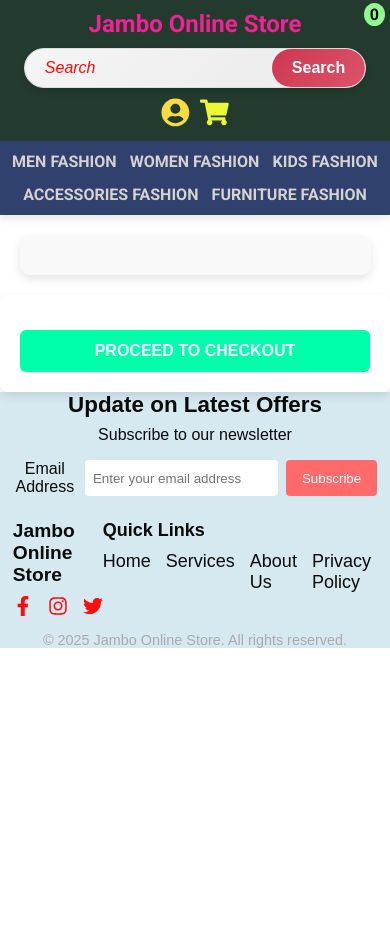
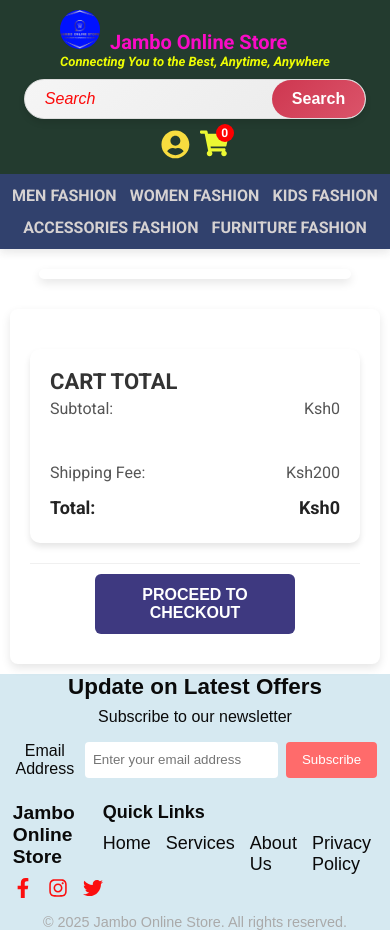
Before and after one commit to jeffsonsenior/JAMBO-ONLINE-STORE, a React (Vite) app in the folder frontend/: page /cart in a window 390 px wide. Before the commit the page ends 844 px from the top, so only its background shows below. Built offline with nearby package versions, Linux system fonts and the light colour scheme.

Commit message:
implementation of cart total and check out

```diff
--- a/frontend/src/App.css
+++ b/frontend/src/App.css
@@ -41,4 +41,4 @@ import { ToastContainer, toast } from 'react-toastify';
 
 .read-the-docs {
   color: #888;
-}
+}**/
--- a/frontend/src/Context/ShopContext.jsx
+++ b/frontend/src/Context/ShopContext.jsx
@@ -10,6 +10,7 @@ const ShopContextProvider = ({ children }) => {
   const [cartItems, setCartItems] = useState({}); // Cart state
 
   const currency = "Ksh"; // Default currency
+  const delivery_fee = 200; // Delivery fee
 
   // Function to add items to the cart
   const addToCart = (itemId, size) => {
@@ -96,6 +97,7 @@ const ShopContextProvider = ({ children }) => {
     getCartCount,
     getCartAmount,
     updateSearchTerm,
+    delivery_fee,
   };
 
   return <ShopContext.Provider value={value}>{children}</ShopContext.Provider>;
--- /dev/null
+++ b/frontend/src/components/CartTotal/CartTotal.css
@@ -0,0 +1,44 @@
+.cart-total-container {
+  background: #ffffff;
+  padding: 20px;
+  border-radius: 10px;
+  box-shadow: 0px 4px 6px rgba(0, 0, 0, 0.1);
+  width: 100%;
+  max-width: 800px;
+  margin: 20px auto;
+}
+
+.cart-title h2 {
+  font-size: 22px;
+  font-weight: 600;
+  color: #333;
+  text-align: left;
+  margin-bottom: 5px;
+}
+
+.cart-total-details {
+  display: flex;
+  flex-direction: column;
+  gap: 10px;
+}
+
+.cart-row {
+  display: flex;
+  justify-content: space-between;
+  font-size: 16px;
+  color: #555;
+  margin-bottom: 5px;
+
+}
+
+.cart-divider {
+  border: none;
+  background: #ddd;
+  margin: 10px 0;
+}
+
+.cart-total {
+  font-size: 18px;
+  font-weight: bold;
+  color: #222;
+}
--- a/frontend/src/components/CartTotal/CartTotal.jsx
+++ b/frontend/src/components/CartTotal/CartTotal.jsx
@@ -1,11 +1,32 @@
-import React from 'react'
+import React, { useContext } from 'react';
+import { ShopContext } from '../../context/shopContext';
+import './CartTotal.css';
 
 const CartTotal = () => {
+  const { currency, getCartItems, delivery_fee, getCartAmount } = useContext(ShopContext);
+
   return (
-    <div>
+    <div className="cart-total-container">
+      <div className="cart-title">
+        <h2>CART TOTAL</h2>
+      </div>
+      <div className="cart-total-details">
+        <div className="cart-row">
+          <p>Subtotal:</p>
+          <p>{currency}{getCartAmount()}</p>
+        </div>
+        <hr className="cart-divider" />
+        <div className="cart-row">
+          <p>Shipping Fee:</p>
+          <p>{currency}{delivery_fee}</p>
+        </div>
+        <div className="cart-row cart-total">
+          <p>Total:</p>
+          <b>{currency}{getCartAmount() === 0 ? 0 : getCartAmount() + delivery_fee}</b>
+        </div>
+      </div>
+    </div>
+  );
+};
 
-    </div>
-  )
-}
-
-export default CartTotal
+export default CartTotal;
--- a/frontend/src/components/Navbar/Navbar.css
+++ b/frontend/src/components/Navbar/Navbar.css
@@ -12,15 +12,25 @@
   justify-content: space-between;
   padding: 10px 20px;
 }
+
 .nav-top.open {
   display: flex;
   flex-direction: column;
 }
 
+.store-name {
+  font-size: 20px;
+  font-weight: bold;
+  display: inline-block;
+  margin-left: 10px;
+  color: #fa0bc6;
+}
 
-.nav-top h2 {
-  font-size: 1.5rem;
-  color: #f32195;
+.nav-top h4 {
+  font-size: 13px;
+  font-weight: bold;
+  font-style: italic;
+  color: #edfd04;
   cursor: pointer;
 }
 
@@ -29,7 +39,20 @@
   color: inherit;
 }
 
-/* Search Bar */
+.nav-logo {
+  display: flex;
+  align-items: center;
+  text-decoration: none;
+  color: inherit;
+  position: relative;
+}
+
+.navtop-logo {
+  width: 40px;
+  height: auto;
+  border-radius: 100px;
+}
+
 .search-bar {
   display: flex;
   align-items: center;
@@ -81,8 +104,6 @@
   transform: scale(1);
 }
 
-
-/* Icons */
 .icons {
   display: flex;
   align-items: center;
@@ -91,11 +112,13 @@
 
 .profile-group {
   position: relative;
+  display: inline-block;
 }
 
 .profile-icon {
   font-size: 1.8rem;
   color: #f8dc3f;
+  cursor: pointer;
 }
 
 .dropdown-menu {
@@ -109,9 +132,11 @@
   overflow: hidden;
   display: none;
   z-index: 10;
+  min-width: 150px;
 }
 
-.profile-group:hover .dropdown-menu {
+.profile-group:hover .dropdown-menu,
+.dropdown-menu:hover {
   display: block;
 }
 
@@ -120,16 +145,17 @@
   font-size: 0.9rem;
   cursor: pointer;
   transition: background-color 0.3s ease;
+  white-space: nowrap;
 }
 
 .dropdown-item:hover {
   background-color: #fcb4b4;
 }
 
-/* Cart Icon */
 .cart-icon {
-  position: flex;
   cursor: pointer;
+  font-size: 24px;
+  position: relative;
 }
 
 .icon {
@@ -139,17 +165,20 @@
 
 .cart-count {
   position: absolute;
-  top: 3px;
-  right: 5px;
-  background-color: #91f891;
-  color: #0a0a0a;
-  font-size: 1rem;
+  top: -5px;
+  right: -5px;
+  background-color: red;
+  color: white;
+  font-size: 12px;
   font-weight: bold;
   border-radius: 50%;
-  padding: 2px 6px;
+  width: 18px;
+  height: 18px;
+  display: flex;
+  align-items: center;
+  justify-content: center;
 }
 
-/* Navbar Bottom */
 .nav-bottom {
   background-color: #31416d;
 }
@@ -175,7 +204,6 @@
   color: #fd7f0a;
 }
 
-/* Responsive Design */
 @media (max-width: 768px) {
   .nav-top {
     flex-direction: column;
@@ -192,7 +220,6 @@
   }
 }
 
-/* Loader */
 .loader-container {
   display: flex;
   flex-direction: column;
@@ -230,7 +257,6 @@
 
 .loader-icon {
   font-size: 24px;
-  color: #1c0edb;
+  color: #fc0808;
   animation: spin 1s linear infinite;
 }
-**/
--- a/frontend/src/components/Navbar/Navbar.jsx
+++ b/frontend/src/components/Navbar/Navbar.jsx
@@ -3,6 +3,9 @@ import { Link, useNavigate, useLocation } from 'react-router-dom';
 import { FaShoppingCart, FaUserCircle, FaSpinner } from 'react-icons/fa';
 import './Navbar.css';
 import { ShopContext } from '../../Context/ShopContext';
+import jamboLogo from '../../assets/jambo_logo.png';
+
+
 const Navbar = () => {
   const [loading, setLoading] = useState('false');
   const [searchInput, setSearchInput] = useState('');
@@ -58,7 +61,9 @@ const Navbar = () => {
       <nav className="navbar">
         <div className="nav-top">
           <Link to="/">
-            <h2>Jambo Online Store</h2>
+            <img src={jamboLogo} alt="Jambo Logo" className="navtop-logo" />
+            <h2 className="store-name">Jambo Online Store</h2>
+            <h4>Connecting You to the Best, Anytime, Anywhere </h4>
           </Link>
           <div className="search-bar">
             <input
--- a/frontend/src/index.css
+++ b/frontend/src/index.css
@@ -1,7 +1,7 @@
 @import url('https://fonts.googleapis.com/css2?family=Roboto+Slab:wght@100..900&family=Roboto:ital,wght@0,100;0,300;0,400;0,500;0,700;0,900;1,100;1,300;1,400;1,500;1,700;1,900&display=swap');
 
 /**
-*: Targets all elements to apply a universal reset.
+Targets all elements to apply a universal reset.
 margin: 0;: Removes default margin from all elements.
 padding: 0;: Removes default padding from all elements.
 box-sizing: border-box;: Ensures padding and borders are included in an element’s width/height calculations.
@@ -39,7 +39,7 @@ body {
   margin-top: 10px;
 }
 .product-card{
-  width: 300px;
+  width: 200px;
   border: 1px solid #ffffff;
   padding: 10px;
   text-align: center;
@@ -53,7 +53,7 @@ body {
 }
 .product-card img{
   width: 100%;
-  height: 200px;
+  height: 300px;
   object-fit: cover;
   object-position: center;
   transform: scale(0.8);
@@ -83,7 +83,7 @@ body {
   margin-top: 10px;
 }
 .product-card button{
-  background: #f0c040;
+  background: #f7f6f4;
   color: white;
   border: none;
   padding: 10px 20px;
@@ -95,7 +95,7 @@ body {
 }
 .banner img{
   width: 100%;
-  height: 300px;
+  height: 250px;
   object-fit: cover;
   object-position: center;
 }
--- a/frontend/src/pages/Cart/Cart.css
+++ b/frontend/src/pages/Cart/Cart.css
@@ -1,22 +1,23 @@
-/* General Cart Container */
 .cart-content-container {
-  width: 90%;
+  width: 40%;
   max-width: 900px;
-  margin: 20px auto;
-  background: #f9f9f9;
-  padding: 20px;
+  margin: 10px auto 5px 0;
+  background: hsl(0, 0%, 100%);
+  padding: 5px;
   border-radius: 10px;
   box-shadow: 0px 4px 10px rgba(0, 0, 0, 0.1);
 }
 
 /* Cart Item */
 .cart-item {
-  display: flex;
+  display: grid;
+  grid-template-columns: auto 1fr auto;
+  grid-template-areas: "cart-item-info cart-item-quantity cart-item-delete";
   align-items: center;
-  justify-content: space-between;
-  padding: 15px;
+  padding: 0.5px;
   background: white;
-  border-radius: 8px;
+  border-radius: 10px;
+  border-top: 1px solid #ffffff;
   margin-bottom: 15px;
   box-shadow: 0px 2px 5px rgba(0, 0, 0, 0.1);
   transition: transform 0.2s ease-in-out;
@@ -29,9 +30,10 @@
 /* Cart Item Info */
 .cart-item-info {
   display: flex;
-  align-items: center;
-  gap: 15px;
+  align-items: flex-start;
+  gap: 10px;
   flex-grow: 1;
+  justify-content: flex-start;
 }
 
 /* Product Image */
@@ -59,10 +61,15 @@
   display: flex;
   gap: 10px;
   font-size: 14px;
+  align-items: center;
+  margin-top: 0.5rem;
   color: #666;
 }
 
 .size {
+  padding: 0.25rem 0.5rem;
+  border: 1px solid #ffffff;
+  background-color: #ffffff;
   font-weight: bold;
   color: #444;
 }
@@ -80,7 +87,12 @@
 }
 
 .quantity-input:focus {
-  border-color: #007bff;
+  border-color: #ff0947;
+}
+.cart-product-price{
+  font-size: 16px;
+  font-weight: 600;
+  color: #ff0000;
 }
 
 /* Delete Icon */
@@ -98,11 +110,15 @@
 /* Checkout Section */
 .checkout-container {
   display: flex;
-  justify-content: center;
-  margin-top: 20px;
+  justify-content: flex-start;
+  margin-top: 10px;
+  gap: 10px;
+  background-color: #ffffff;
+  padding: 10px;
+  max-width: 600px;
 }
 
-.checkout {
+.checkout-box {
   width: 100%;
   max-width: 500px;
   background: white;
@@ -114,29 +130,41 @@
 /* Checkout Button */
 .checkout-button-container {
   text-align: center;
-  margin-top: 15px;
-  border-radius: 40px;
+  margin-top: 2px;
+  padding: 10px;
+  border-top: 1px solid #f0f0f0;
+  display: flex;
+  justify-content: center;
+  align-items: center;
+  gap: 10px;
 }
 
 .checkout-button {
   width: 100%;
+  max-width: 200px;
   padding: 12px;
   font-size: 16px;
   font-weight: bold;
-  background: #00ffaa;
+  background: #3e3980;
   color: white;
   border: none;
   border-radius: 6px;
   cursor: pointer;
   transition: background 0.3s ease-in-out;
+  justify-self: start;
 }
 
 .checkout-button:hover {
-  background: #02c7f8;
+  background: #0056b3;
 }
 
 /* Responsive Design */
 @media (max-width: 768px) {
+  .cart-content-container {
+    width: 80%;
+    margin: 20px auto;
+  }
+
   .cart-item {
     flex-direction: column;
     align-items: flex-start;
--- a/frontend/src/pages/Cart/Cart.jsx
+++ b/frontend/src/pages/Cart/Cart.jsx
@@ -41,7 +41,7 @@ const Cart = () => {
                   <p className="cart-product-name">{productData.name}</p>
                   <div className="product-price-size">
                     <p>
-                      {currency} {productData.price}
+                      <p className='cart-product-price'>{currency} {productData.price} </p>
                     </p>
                     <p className="size">Size: {item.size}</p>
                   </div>
@@ -67,7 +67,7 @@ const Cart = () => {
       </div>
 
       <div className="checkout-container">
-        <div className="checkout">
+        <div className="checkout-box">
           <CartTotal />
           <div className="checkout-button-container">
             <button className="checkout-button">PROCEED TO CHECKOUT</button>
```
